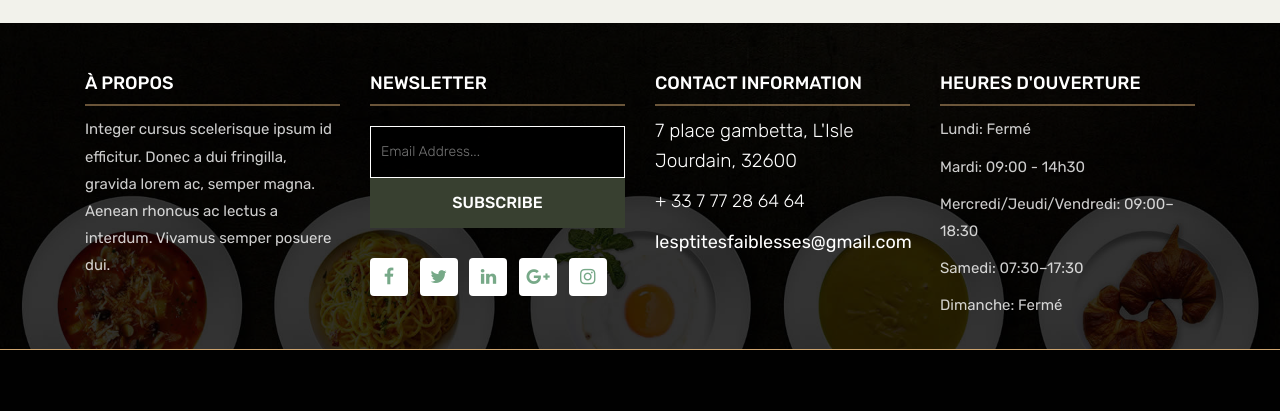
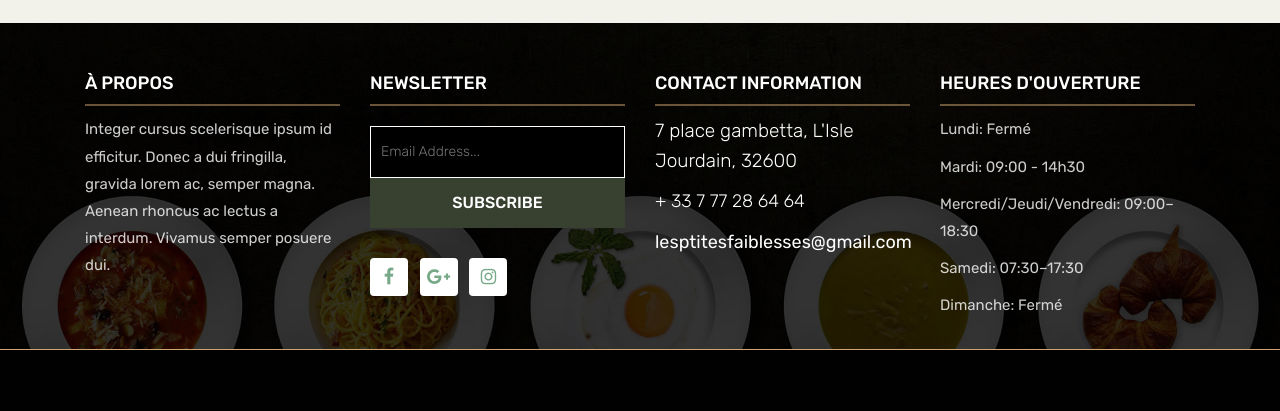
Before and after one commit to Yazha16/PtitesFaiblesses, a PHP site: page /index.php in a window 1280 px wide. Shown: the part 3515-3926 px from the top of the page. Run offline with PHP 8.4, Linux system fonts and the light colour scheme; some libraries are stand-ins or nearby versions.

Commit message:
Lien vers les réseaux sociaux

```diff
--- a/php/footer.php
+++ b/php/footer.php
@@ -19,8 +19,6 @@ echo '
             </div>
             <ul class="list-inline f-social">
                 <li class="list-inline-item"><a href="#"><i class="fa fa-facebook" aria-hidden="true"></i></a></li>
-                <li class="list-inline-item"><a href="#"><i class="fa fa-twitter" aria-hidden="true"></i></a></li>
-                <li class="list-inline-item"><a href="#"><i class="fa fa-linkedin" aria-hidden="true"></i></a></li>
                 <li class="list-inline-item"><a href="#"><i class="fa fa-google-plus" aria-hidden="true"></i></a></li>
                 <li class="list-inline-item"><a href="#"><i class="fa fa-instagram" aria-hidden="true"></i></a></li>
             </ul>
```
